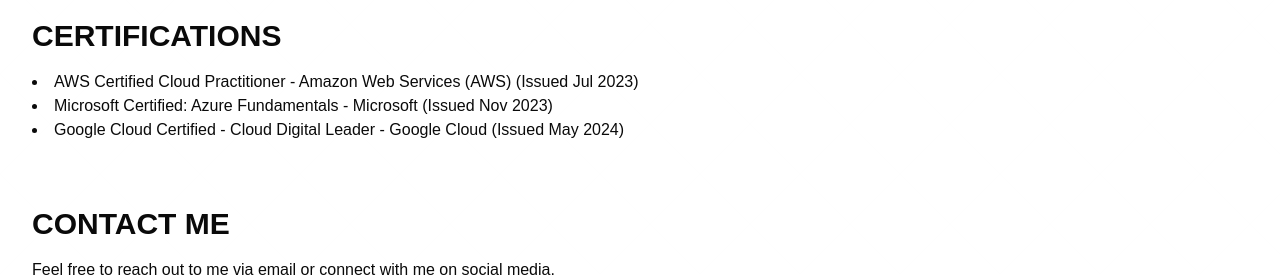
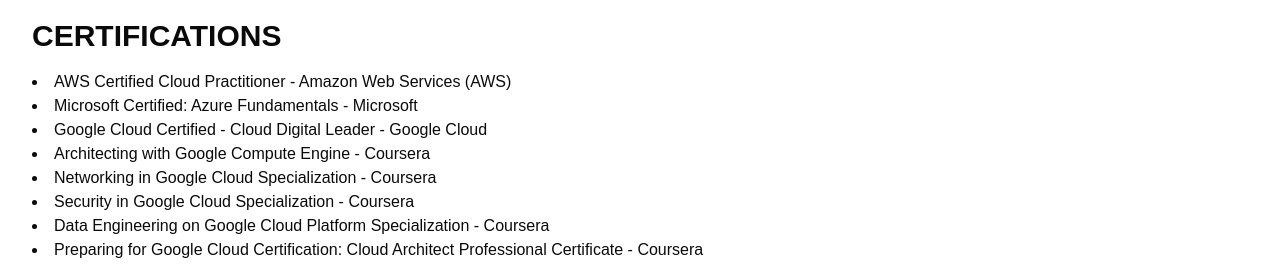
Before and after one commit to rithic-k/Portfolio-Web, a Next.js app: page / in a window 1280 px wide. Shown: the part 526-803 px from the top of the page. Built offline with nearby package versions, Linux system fonts and the light colour scheme; no server answers.

Commit message:
removed certification section

```diff
--- a/src/app/page.tsx
+++ b/src/app/page.tsx
@@ -81,17 +81,34 @@
     {
       name: "AWS Certified Cloud Practitioner",
       issuingOrganization: "Amazon Web Services (AWS)",
-      issueDate: "Issued Jul 2023",
     },
     {
       name: "Microsoft Certified: Azure Fundamentals",
       issuingOrganization: "Microsoft",
-      issueDate: "Issued Nov 2023",
     },
     {
       name: "Google Cloud Certified - Cloud Digital Leader",
       issuingOrganization: "Google Cloud",
-      issueDate: "Issued May 2024",
+    },
+        {
+      name: "Architecting with Google Compute Engine",
+      issuingOrganization: "Coursera",
+    },
+        {
+      name: "Networking in Google Cloud Specialization",
+      issuingOrganization: "Coursera",
+    },
+            {
+      name: "Security in Google Cloud Specialization",
+      issuingOrganization: "Coursera",
+    },
+    {
+      name: "Data Engineering on Google Cloud Platform Specialization",
+      issuingOrganization: "Coursera",
+    },
+    {
+      name: "Preparing for Google Cloud Certification: Cloud Architect Professional Certificate",
+      issuingOrganization: "Coursera",
     },
   ];
 
@@ -162,7 +179,7 @@
              <ul className="list-disc list-inside">
           {certificationsData.map((cert, index) => (
             <li key={index}>
-              {cert.name} - {cert.issuingOrganization} ({cert.issueDate})
+              {cert.name} - {cert.issuingOrganization}
             </li>
           ))}
         </ul>
```
